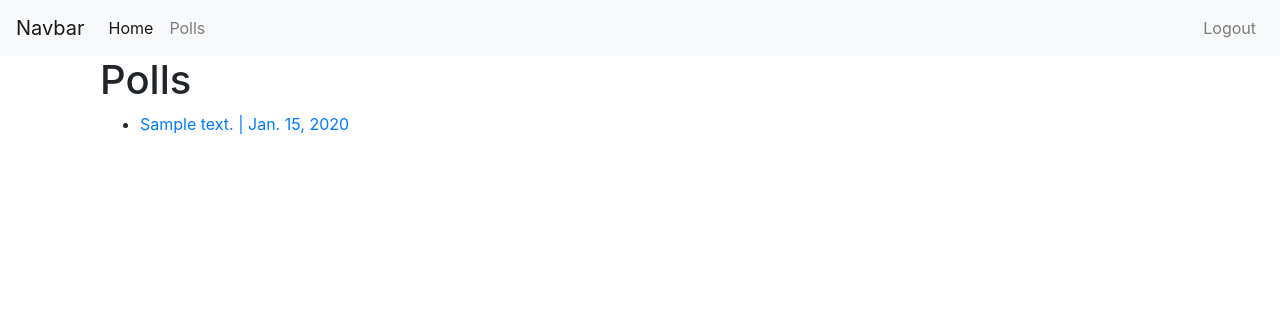
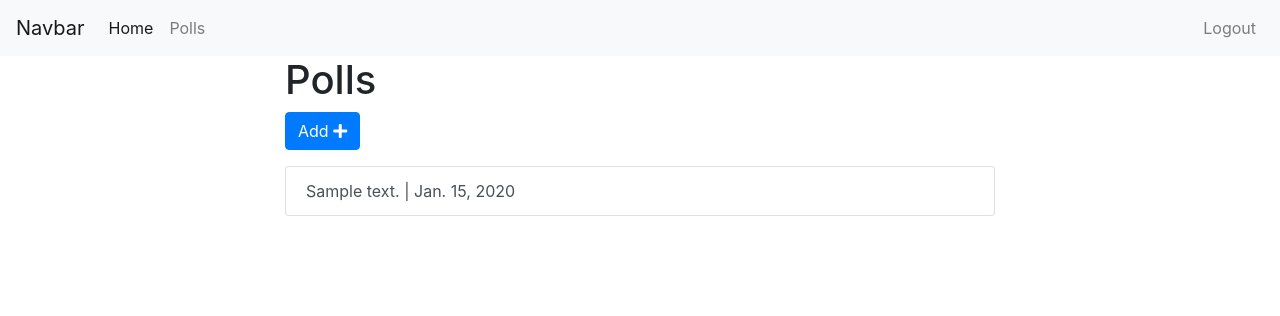
Before and after one commit to philippbruhin/pollme, a Django app: page /polls/list/ in a window 1280 px wide. Shown: the top 316 px of the page. Run offline with Django 3.2, Linux system fonts and the light colour scheme; a user stored in the database is signed in; tables that the repository leaves empty hold one stand-in row (values such as "Sample post"); some libraries are stand-ins or nearby versions.

Commit message:
styled polls list and included add button

```diff
--- a/pollme/polls/templates/polls/polls_list.html
+++ b/pollme/polls/templates/polls/polls_list.html
@@ -1,12 +1,23 @@
 {% extends "base.html" %}
+
+{% block extra_head %}
+  <link rel="stylesheet" href="https://use.fontawesome.com/releases/v5.6.3/css/all.css"
+    integrity="sha384-UHRtZLI+pbxtHCWp1t77Bi1L4ZtiqrqD80Kn4Z8NTSRyMA2Fd33n5dQ8lWUE00s/"
+    crossorigin="anonymous">
+{% endblock %}
 
 {% block content %}
   <div class="container">
-    <h1>Polls</h1>
-    <ul>
-      {% for poll in polls %}
-        <li><a href="{% url 'polls:detail' poll.id  %}">{{ poll.text }} | {{ poll.pub_date }}</a></li>
-      {% endfor %}
-    </ul>
+    <div class="row">
+      <div class="col-sm-8 offset-sm-2">
+        <h1>Polls</h1>
+        <a href="{% url 'polls:add' %}" class="btn btn-primary mb-3">Add <i class="fas fa-plus"></i></a>
+        <div class="list-group">
+          {% for poll in polls %}
+            <a href="{% url 'polls:detail' poll.id  %}" class="list-group-item list-group-item-action">{{ poll.text }} | {{ poll.pub_date }}</a>
+          {% endfor %}
+        </div>
+      </div>
+    </div>
   </div>
 {% endblock %}
--- a/pollme/polls/urls.py
+++ b/pollme/polls/urls.py
@@ -5,6 +5,7 @@ app_name="polls"
 
 urlpatterns = [
     path('list/', views.polls_list, name='list'),
+    path('add/', views.add_poll, name='add'),
     # polls/details/1/
     path('details/<int:poll_id>/', views.poll_detail, name='detail'),
     # polls/details/1/vote
--- a/pollme/polls/views.py
+++ b/pollme/polls/views.py
@@ -6,6 +6,7 @@ from django.shortcuts import get_object_or_404, render, redirect
 from django.urls import reverse
 
 from .models import Choice, Poll
+from .forms import PollForm
 
 @login_required
 def polls_list(request):
@@ -16,6 +17,12 @@ def polls_list(request):
     polls = Poll.objects.all()
     context = {'polls': polls}
     return render(request, 'polls/polls_list.html', context)
+
+@login_required
+def add_poll(request):
+    form = PollForm()
+    context = {'form': form}
+    return render(request, 'polls/add_poll.html', context)
 
 @login_required
 def poll_detail(request, poll_id):
--- a/pollme/templates/base.html
+++ b/pollme/templates/base.html
@@ -7,6 +7,7 @@
         crossorigin="anonymous">
 
     {% block custom_css %}{% endblock %}
+    {% block extra_head %}{% endblock %}
 
 </head>
 
```
Also changed, not shown: pollme/polls/forms.py (added, +8 -0 lines), pollme/polls/templates/polls/add_poll.html (added, +13 -0 lines).
